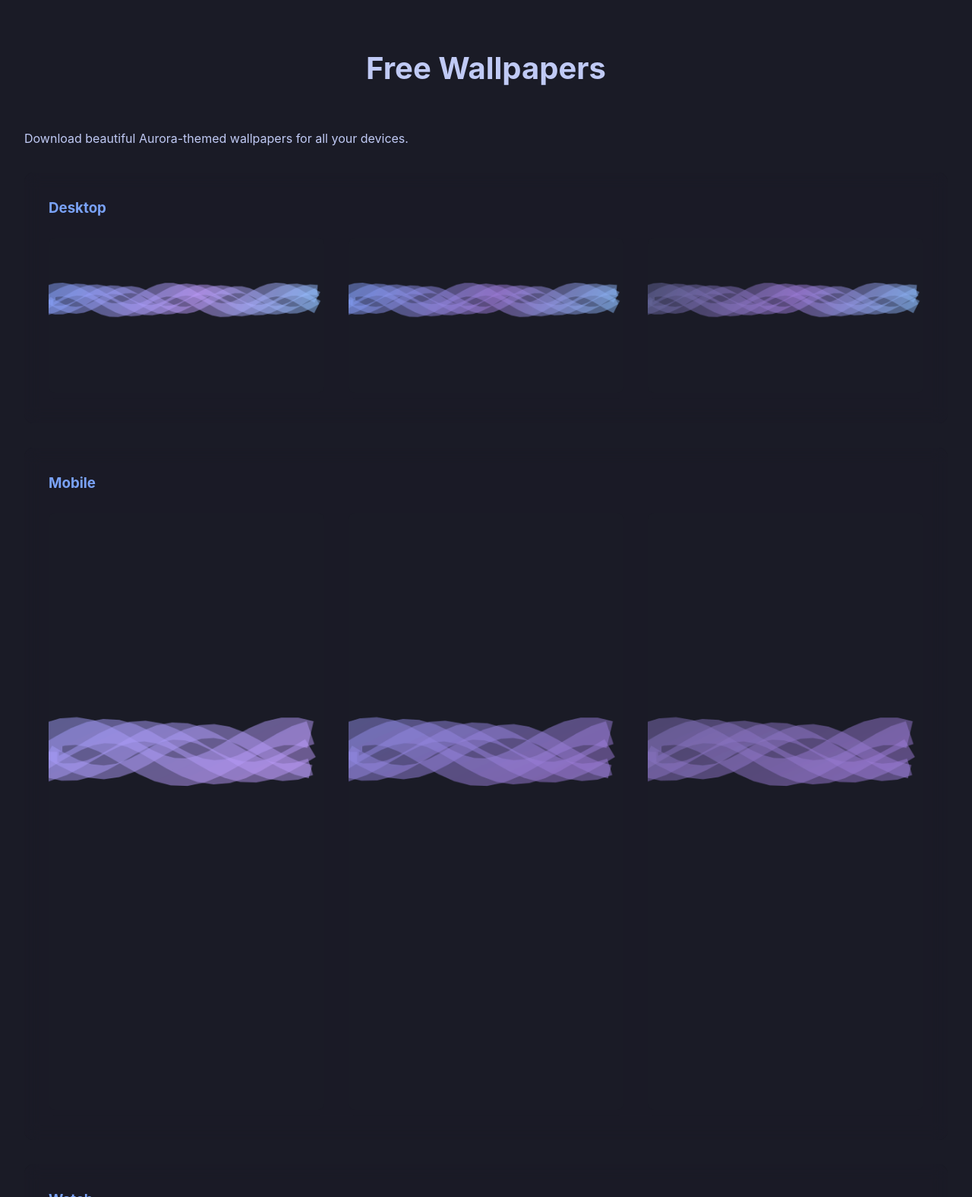
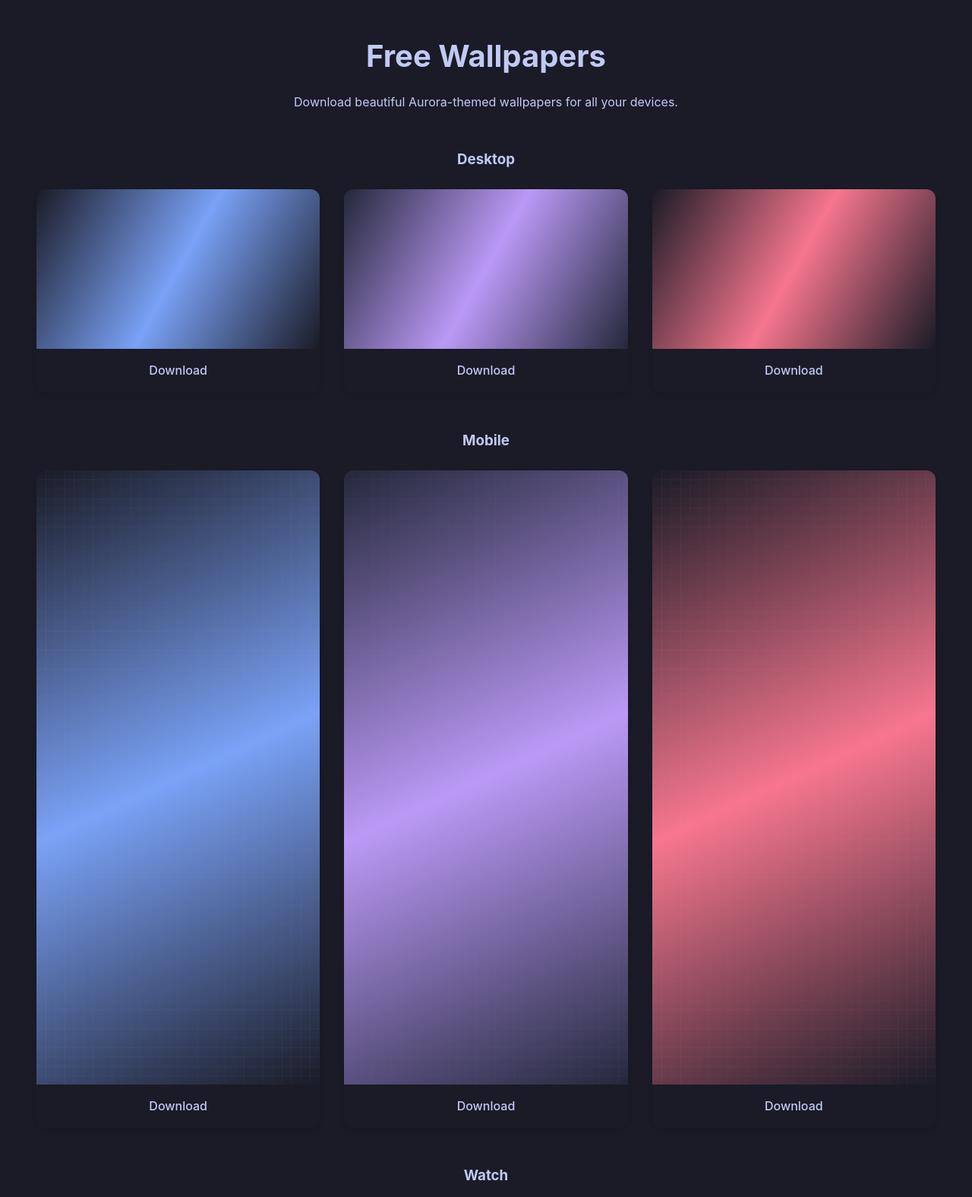
Before and after one commit to Mizokuiam/aurora-theme, a website: page marketing/index.html in a window 1280 px wide. Shown: the part 2380-3955 px from the top of the page at 76% size. Drawn offline with Linux system fonts and the light colour scheme.

Commit message:
feat: Add wallpaper generation and display
- Add wallpaper generation script
- Generate wallpapers for desktop, mobile, and watch
- Update marketing site to display wallpapers
- Add download buttons for each wallpaper

```diff
--- a/marketing/index.html
+++ b/marketing/index.html
@@ -121,47 +121,24 @@
         </div>
     </section>
 
-    <section id="wallpapers" class="section">
-        <div class="container">
+    <section id="wallpapers" class="wallpapers-section">
         <h2>Free Wallpapers</h2>
         <p>Download beautiful Aurora-themed wallpapers for all your devices.</p>
 
-            <div class="wallpaper-categories">
         <div class="wallpaper-category">
             <h3>Desktop</h3>
             <div class="wallpaper-grid">
-                        <div class="wallpaper-preview">
-                            <img src="previews/aurora-default-FHD.png" alt="Aurora Default Desktop">
-                            <div class="wallpaper-download">
-                                <h4>Aurora Default</h4>
-                                <div class="download-buttons">
-                                    <a href="wallpapers/desktop/aurora-default-4K.png" download>4K</a>
-                                    <a href="wallpapers/desktop/aurora-default-2K.png" download>2K</a>
-                                    <a href="wallpapers/desktop/aurora-default-FHD.png" download>FHD</a>
+                <div class="wallpaper-item">
+                    <img src="images/wallpapers/aurora-default-desktop.png" alt="Aurora Default Desktop" class="wallpaper-preview">
+                    <a href="images/wallpapers/aurora-default-desktop.png" download class="download-button">Download</a>
                 </div>
+                <div class="wallpaper-item">
+                    <img src="images/wallpapers/aurora-storm-desktop.png" alt="Aurora Storm Desktop" class="wallpaper-preview">
+                    <a href="images/wallpapers/aurora-storm-desktop.png" download class="download-button">Download</a>
                 </div>
-                        </div>
-                        <div class="wallpaper-preview">
-                            <img src="previews/aurora-storm-FHD.png" alt="Aurora Storm Desktop">
-                            <div class="wallpaper-download">
-                                <h4>Aurora Storm</h4>
-                                <div class="download-buttons">
-                                    <a href="wallpapers/desktop/aurora-storm-4K.png" download>4K</a>
-                                    <a href="wallpapers/desktop/aurora-storm-2K.png" download>2K</a>
-                                    <a href="wallpapers/desktop/aurora-storm-FHD.png" download>FHD</a>
-                                </div>
-                            </div>
-                        </div>
-                        <div class="wallpaper-preview">
-                            <img src="previews/aurora-night-FHD.png" alt="Aurora Night Desktop">
-                            <div class="wallpaper-download">
-                                <h4>Aurora Night</h4>
-                                <div class="download-buttons">
-                                    <a href="wallpapers/desktop/aurora-night-4K.png" download>4K</a>
-                                    <a href="wallpapers/desktop/aurora-night-2K.png" download>2K</a>
-                                    <a href="wallpapers/desktop/aurora-night-FHD.png" download>FHD</a>
-                                </div>
-                            </div>
+                <div class="wallpaper-item">
+                    <img src="images/wallpapers/aurora-night-desktop.png" alt="Aurora Night Desktop" class="wallpaper-preview">
+                    <a href="images/wallpapers/aurora-night-desktop.png" download class="download-button">Download</a>
                 </div>
             </div>
         </div>
@@ -169,38 +146,17 @@
         <div class="wallpaper-category">
             <h3>Mobile</h3>
             <div class="wallpaper-grid">
-                        <div class="wallpaper-preview">
-                            <img src="previews/aurora-default-iPhone14Pro.png" alt="Aurora Default Mobile">
-                            <div class="wallpaper-download">
-                                <h4>Aurora Default</h4>
-                                <div class="download-buttons">
-                                    <a href="wallpapers/mobile/aurora-default-iPhone14Pro.png" download>iPhone 14 Pro</a>
-                                    <a href="wallpapers/mobile/aurora-default-iPhone13.png" download>iPhone 13</a>
-                                    <a href="wallpapers/mobile/aurora-default-AndroidFHD.png" download>Android</a>
+                <div class="wallpaper-item">
+                    <img src="images/wallpapers/aurora-default-mobile.png" alt="Aurora Default Mobile" class="wallpaper-preview">
+                    <a href="images/wallpapers/aurora-default-mobile.png" download class="download-button">Download</a>
                 </div>
+                <div class="wallpaper-item">
+                    <img src="images/wallpapers/aurora-storm-mobile.png" alt="Aurora Storm Mobile" class="wallpaper-preview">
+                    <a href="images/wallpapers/aurora-storm-mobile.png" download class="download-button">Download</a>
                 </div>
-                        </div>
-                        <div class="wallpaper-preview">
-                            <img src="previews/aurora-storm-iPhone14Pro.png" alt="Aurora Storm Mobile">
-                            <div class="wallpaper-download">
-                                <h4>Aurora Storm</h4>
-                                <div class="download-buttons">
-                                    <a href="wallpapers/mobile/aurora-storm-iPhone14Pro.png" download>iPhone 14 Pro</a>
-                                    <a href="wallpapers/mobile/aurora-storm-iPhone13.png" download>iPhone 13</a>
-                                    <a href="wallpapers/mobile/aurora-storm-AndroidFHD.png" download>Android</a>
-                                </div>
-                            </div>
-                        </div>
-                        <div class="wallpaper-preview">
-                            <img src="previews/aurora-night-iPhone14Pro.png" alt="Aurora Night Mobile">
-                            <div class="wallpaper-download">
-                                <h4>Aurora Night</h4>
-                                <div class="download-buttons">
-                                    <a href="wallpapers/mobile/aurora-night-iPhone14Pro.png" download>iPhone 14 Pro</a>
-                                    <a href="wallpapers/mobile/aurora-night-iPhone13.png" download>iPhone 13</a>
-                                    <a href="wallpapers/mobile/aurora-night-AndroidFHD.png" download>Android</a>
-                                </div>
-                            </div>
+                <div class="wallpaper-item">
+                    <img src="images/wallpapers/aurora-night-mobile.png" alt="Aurora Night Mobile" class="wallpaper-preview">
+                    <a href="images/wallpapers/aurora-night-mobile.png" download class="download-button">Download</a>
                 </div>
             </div>
         </div>
@@ -208,37 +164,17 @@
         <div class="wallpaper-category">
             <h3>Watch</h3>
             <div class="wallpaper-grid">
-                        <div class="wallpaper-preview">
-                            <img src="previews/aurora-default-AppleWatch45mm.png" alt="Aurora Default Watch">
-                            <div class="wallpaper-download">
-                                <h4>Aurora Default</h4>
-                                <div class="download-buttons">
-                                    <a href="wallpapers/watch/aurora-default-AppleWatch45mm.png" download>45mm</a>
-                                    <a href="wallpapers/watch/aurora-default-AppleWatch41mm.png" download>41mm</a>
+                <div class="wallpaper-item">
+                    <img src="images/wallpapers/aurora-default-watch.png" alt="Aurora Default Watch" class="wallpaper-preview">
+                    <a href="images/wallpapers/aurora-default-watch.png" download class="download-button">Download</a>
                 </div>
+                <div class="wallpaper-item">
+                    <img src="images/wallpapers/aurora-storm-watch.png" alt="Aurora Storm Watch" class="wallpaper-preview">
+                    <a href="images/wallpapers/aurora-storm-watch.png" download class="download-button">Download</a>
                 </div>
-                        </div>
-                        <div class="wallpaper-preview">
-                            <img src="previews/aurora-storm-AppleWatch45mm.png" alt="Aurora Storm Watch">
-                            <div class="wallpaper-download">
-                                <h4>Aurora Storm</h4>
-                                <div class="download-buttons">
-                                    <a href="wallpapers/watch/aurora-storm-AppleWatch45mm.png" download>45mm</a>
-                                    <a href="wallpapers/watch/aurora-storm-AppleWatch41mm.png" download>41mm</a>
-                                </div>
-                            </div>
-                        </div>
-                        <div class="wallpaper-preview">
-                            <img src="previews/aurora-night-AppleWatch45mm.png" alt="Aurora Night Watch">
-                            <div class="wallpaper-download">
-                                <h4>Aurora Night</h4>
-                                <div class="download-buttons">
-                                    <a href="wallpapers/watch/aurora-night-AppleWatch45mm.png" download>45mm</a>
-                                    <a href="wallpapers/watch/aurora-night-AppleWatch41mm.png" download>41mm</a>
-                                </div>
-                            </div>
-                        </div>
-                    </div>
+                <div class="wallpaper-item">
+                    <img src="images/wallpapers/aurora-night-watch.png" alt="Aurora Night Watch" class="wallpaper-preview">
+                    <a href="images/wallpapers/aurora-night-watch.png" download class="download-button">Download</a>
                 </div>
             </div>
         </div>
--- a/marketing/styles.css
+++ b/marketing/styles.css
@@ -291,85 +291,72 @@ section h2 {
 }
 
 /* Wallpapers Section */
-.wallpaper-categories {
-    display: grid;
-    gap: 2rem;
-    margin-top: 2rem;
+.wallpapers-section {
+    padding: 4rem 2rem;
+    background-color: var(--bg-darker);
+}
+
+.wallpapers-section h2 {
+    text-align: center;
+    color: var(--text-primary);
+    margin-bottom: 1rem;
+}
+
+.wallpapers-section > p {
+    text-align: center;
+    color: var(--text-secondary);
+    margin-bottom: 3rem;
 }
 
 .wallpaper-category {
-    background: rgba(26, 27, 38, 0.5);
-    border-radius: 12px;
-    padding: 2rem;
-    backdrop-filter: blur(10px);
+    margin-bottom: 3rem;
 }
 
 .wallpaper-category h3 {
+    color: var(--text-primary);
     margin-bottom: 1.5rem;
-    color: #7aa2f7;
+    text-align: center;
 }
 
 .wallpaper-grid {
     display: grid;
-    grid-template-columns: repeat(auto-fit, minmax(250px, 1fr));
+    grid-template-columns: repeat(auto-fit, minmax(300px, 1fr));
     gap: 2rem;
+    padding: 0 1rem;
+}
+
+.wallpaper-item {
+    background: var(--bg-darker);
+    border-radius: 12px;
+    overflow: hidden;
+    box-shadow: 0 4px 6px rgba(0, 0, 0, 0.1);
+    transition: transform 0.3s ease;
+}
+
+.wallpaper-item:hover {
+    transform: translateY(-5px);
 }
 
 .wallpaper-preview {
-    position: relative;
-    border-radius: 8px;
-    overflow: hidden;
-    transition: transform 0.3s ease;
+    width: 100%;
+    height: auto;
+    display: block;
+    border-radius: 8px 8px 0 0;
 }
 
-.wallpaper-preview:hover {
-    transform: translateY(-5px);
-}
-
-.wallpaper-preview img {
-    width: 100%;
-    height: auto;
-    border-radius: 8px;
-}
-
-.wallpaper-download {
-    position: absolute;
-    bottom: 0;
-    left: 0;
-    right: 0;
-    background: rgba(26, 27, 38, 0.9);
+.download-button {
+    display: block;
+    text-align: center;
     padding: 1rem;
-    backdrop-filter: blur(5px);
-    transform: translateY(100%);
-    transition: transform 0.3s ease;
-}
-
-.wallpaper-preview:hover .wallpaper-download {
-    transform: translateY(0);
-}
-
-.wallpaper-download h4 {
-    color: #7aa2f7;
-    margin-bottom: 0.5rem;
-}
-
-.download-buttons {
-    display: flex;
-    gap: 0.5rem;
-}
-
-.download-buttons a {
-    background: #7aa2f7;
-    color: #1a1b26;
-    padding: 0.5rem 1rem;
-    border-radius: 4px;
+    background: var(--primary);
+    color: var(--text-primary);
     text-decoration: none;
-    font-size: 0.9rem;
+    font-weight: 500;
     transition: background-color 0.3s ease;
 }
 
-.download-buttons a:hover {
-    background: #bb9af7;
+.download-button:hover {
+    background: var(--primary-dark);
 }
 
 /* Footer */
--- a/package.json
+++ b/package.json
@@ -26,6 +26,7 @@
   "author": "Mizokuiam",
   "license": "MIT",
   "devDependencies": {
+    "canvas": "^3.0.0",
     "clean-css": "^5.3.2",
     "fs-extra": "^11.1.0",
     "html-minifier": "^4.0.0",
```
Also changed, not shown: scripts/generate-wallpapers.js (+39 -41 lines), marketing/images/wallpapers/aurora-default-desktop.png (added), marketing/images/wallpapers/aurora-default-mobile.png (added), marketing/images/wallpapers/aurora-default-watch.png (added), marketing/images/wallpapers/aurora-night-desktop.png (added), marketing/images/wallpapers/aurora-night-mobile.png (added), marketing/images/wallpapers/aurora-night-watch.png (added), marketing/images/wallpapers/aurora-storm-desktop.png (added), marketing/images/wallpapers/aurora-storm-mobile.png (added), marketing/images/wallpapers/aurora-storm-watch.png (added), 1 other file. Lines whose indentation alone changed are shown as unchanged.
